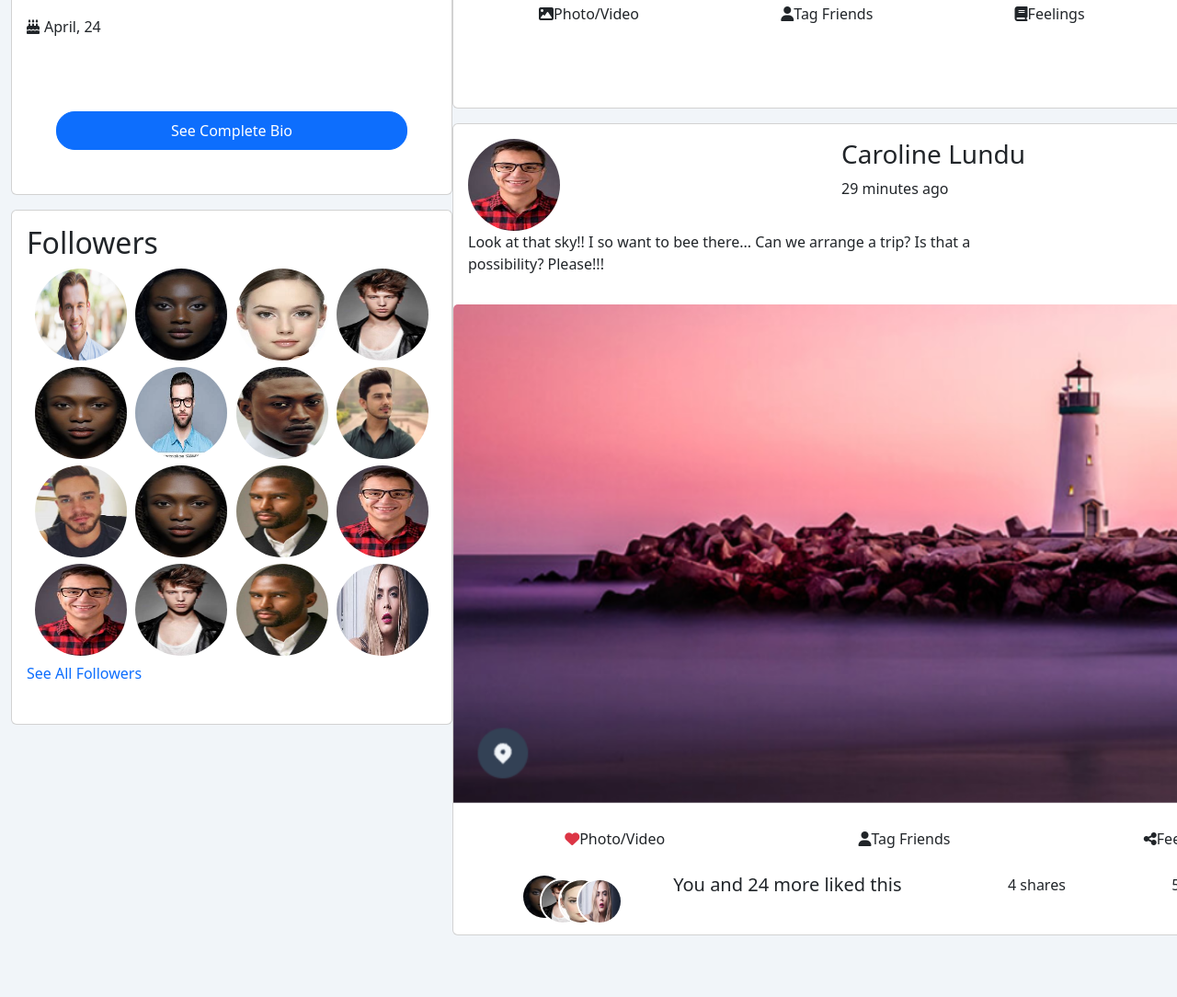
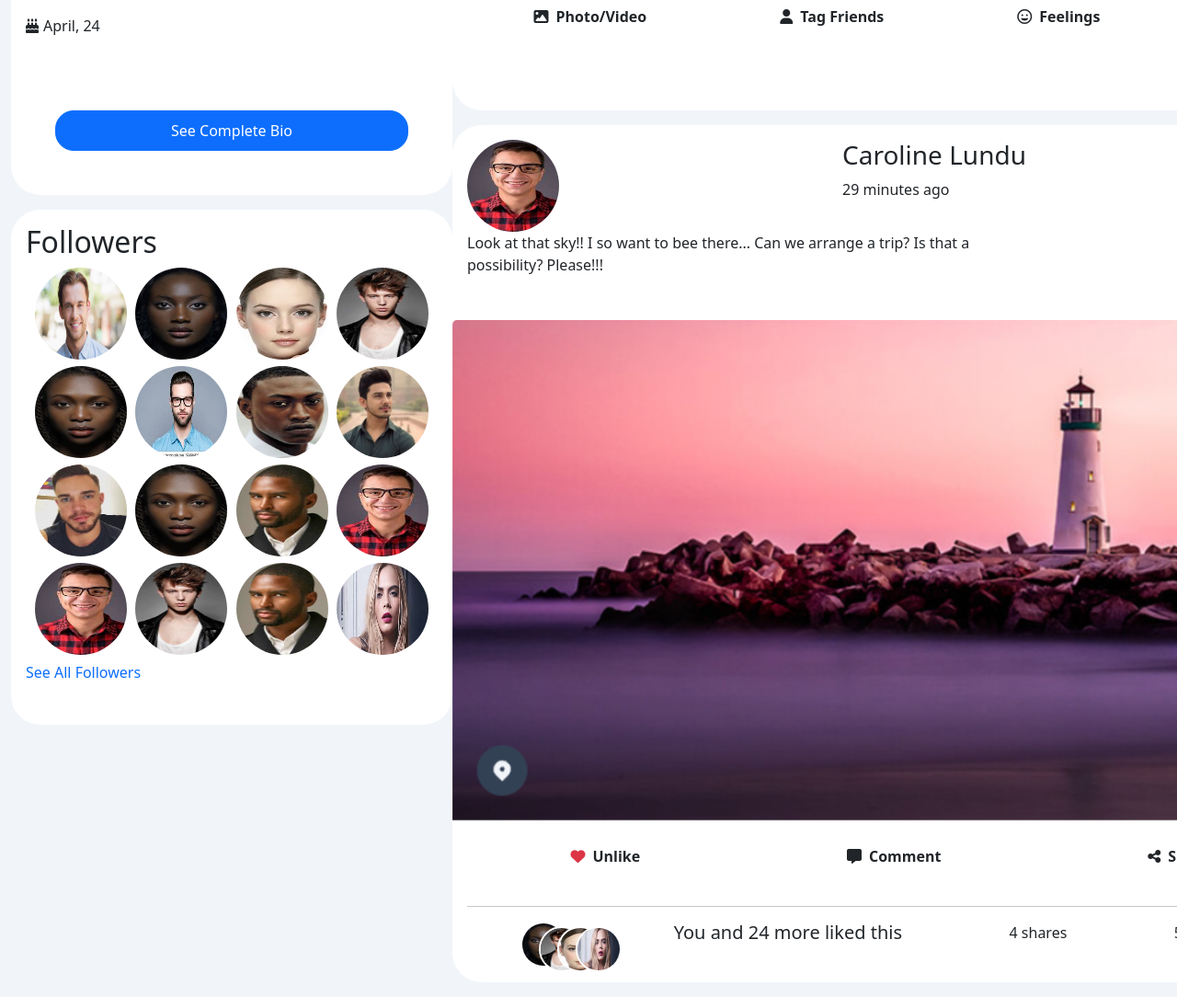
Before and after one commit to emitech-success/ksolution-intern-test, a plain HTML site: page index.html in a window 1280 px wide. Shown: the part 620-1704 px from the top of the page at 92% size. Before the commit the page ends 1653 px from the top, so only its background shows below. Drawn offline with nearby package versions, Linux system fonts and the light colour scheme.

Commit message:
update on reponsiveness

```diff
--- a/index.html
+++ b/index.html
@@ -33,7 +33,7 @@
           <div class="collapse navbar-collapse" id="navbarSupportedContent">
             <ul class="navbar-nav me-auto mb-2 mb-lg-0">
               <li class="nav-item">
-                <h2 class="nav-link active" aria-current="page" href="#">Brian Hughes</h2>
+                <h2 class="nav-link active fw-bold" aria-current="page" href="#">Brian Hughes</h2>
                 <h4 class="nav-link active" aria-current="page" href="#">London, Uk</h4>
               </li>
 
@@ -42,11 +42,11 @@
 
             <ul class="navbar-nav me-auto mb-2 mb-lg-0">
                 <li class="nav-item">
-                  <a class="nav-link active" aria-current="page" href="#">200k</a>
+                  <a class="nav-link active fw-bold" aria-current="page" href="#">200k</a>
                   <a class="nav-link active" aria-current="page" href="#">Followers</a>
                 </li>
                 <li class="nav-item">
-                  <a class="nav-link" href="#">1.2k</a>
+                  <a class="nav-link fw-bold" href="#">1.2k</a>
                   <a class="nav-link" href="#">Following</a>
                 </li>
 
@@ -54,7 +54,7 @@
 
               <ul class="navbar-nav me-auto mb-2 mb-lg-0">
                 <li class="nav-item">
-                  <a class="nav-link active" aria-current="page" href="#">Home</a>
+                  <a class="nav-link active fw-bold" aria-current="page" href="#">Home</a>
                 </li>
                 <li class="nav-item">
                   <a class="nav-link" href="#">About</a>
@@ -83,7 +83,7 @@
 
          <div class="section-1">
             <div class="user-card1">
-                <div class="card mb-3" style="width: 30rem; height: 30rem; ">
+                <div class="card mb-3 rounded-5 border border-0" style="width: 30rem; height: 30rem; ">
                     <div class="card-body">
                       <h3 class="card-title">About Me</h3>
                       <p class="card-text">With supporting text below as a natural lead-in to additional content.</p>
@@ -111,7 +111,7 @@
                   </div>
             </div>
             <div class="user-card2">
-                <div class="card mb-3" style="width: 30rem; height: 35rem;">
+                <div class="card mb-3 rounded-5 border border-0" style="width: 30rem; height: 35rem;">
                     <div class="card-body">
                       <h2 class="card-title">Followers</h2>
 
@@ -155,7 +155,7 @@
          <div class="section-2">
 
              <div class="bigger-card1">
-                <div class="card mb-3">
+                <div class="card mb-3 rounded-5 border border-0">
 
                 <div class="card-body mb-5">
 
@@ -163,25 +163,25 @@
                   <h3 class="card-title">Create Post</h3>
                   <div class=" d-flex " >
                     <img src="./images/ww2.jpg" style="width: 5rem; height: 5rem; border-radius: 50%; " >
-                    <textarea name="" id="" cols="80" rows="5" class="m-2 p-3" placeholder="Whats On Your mind"></textarea>
+                    <textarea name="" id="" cols="80" rows="5" class="m-2 p-3 border-light border border-3 rounded-3" placeholder="Whats On Your mind"></textarea>
                   </div>
 
 
                 </div>
                 <div class="section2-imagedetail-container ">
                         <div class="card-social-detales ">
-                            <div> <i class="fa fa-image"></i></div>
-                            <div><p>Photo/Video</p></div>
+                            <div> <i class="fa fa-image pe-2"></i></div>
+                            <div><p class="fw-bold">Photo/Video</p></div>
                         </div>
 
                         <div class="card-social-detales">
-                            <div> <i class="fa fa-user"></i></div>
-                            <div><p>Tag Friends</p></div>
+                            <div> <i class="fa fa-user pe-2"></i></div>
+                            <div><p class="fw-bold">Tag Friends</p></div>
                         </div>
 
                         <div class="card-social-detales">
-                            <div> <i class="fa fa-book"></i></div>
-                            <div><p>Feelings</p></div>
+                            <div><i class="far fa-grin pe-2"></i></div>
+                            <div><p class="fw-bold">Feelings</p></div>
                         </div>
 
                         <div class="card-social-detales">
@@ -198,7 +198,7 @@
              <div class="bigger-card2">
 
                 <div class="bigger-card2">
-                    <div class="card mb-3">
+                    <div class="card mb-3 rounded-5 border border-0">
 
                         <div class="card-body">
                             <div class=" appearane-detials">
@@ -216,8 +216,8 @@
 
                              </div>
 
-                             <div>
-                                <p>Look at that sky!! I so want to bee there... Can we arrange a trip? Is that a <br> possibility? Please!!! </p>
+                             <div class="">
+                                <p class="pb-3">Look at that sky!! I so want to bee there... Can we arrange a trip? Is that a <br> possibility? Please!!! </p>
                              </div>
 
 
@@ -227,20 +227,21 @@
                         <div class="card-body">
                             <div class="section2-imagedetail-container ">
                                 <div class="card-social-detales ">
-                                    <div> <i class="fa fa-heart text-danger"></i></div>
-                                    <div><p>Photo/Video</p></div>
+                                    <div> <i class="fa fa-heart text-danger pe-2"></i></div>
+                                    <div><p class="fw-bold">Unlike</p></div>
                                 </div>
 
                                 <div class="card-social-detales">
-                                    <div> <i class="fa fa-user"></i></div>
-                                    <div><p>Tag Friends</p></div>
+                                    <div> <i class="fas fa-comment-alt pe-2"></i></div>
+                                    <div><p class="fw-bold">Comment</p></div>
                                 </div>
 
                                 <div class="card-social-detales">
-                                    <div> <i class="fa fa-share-alt"></i></div>
-                                    <div><p>Feelings</p></div>
+                                    <div> <i class="fa fa-share-alt pe-2"></i></div>
+                                    <div><p class="fw-bold">Share</p></div>
                                 </div>
                         </div>
+                        <hr class="hr" />
                         <div class="last-content-on-second-card">
 
                           <div class="stack-image">
--- a/style.css
+++ b/style.css
@@ -25,7 +25,7 @@ body{
 .body-container{
     margin-top: 50px;
     display: flex;
-    justify-content: space-around;
+    justify-content: space-between;
 }
 
 .section-1{
```
